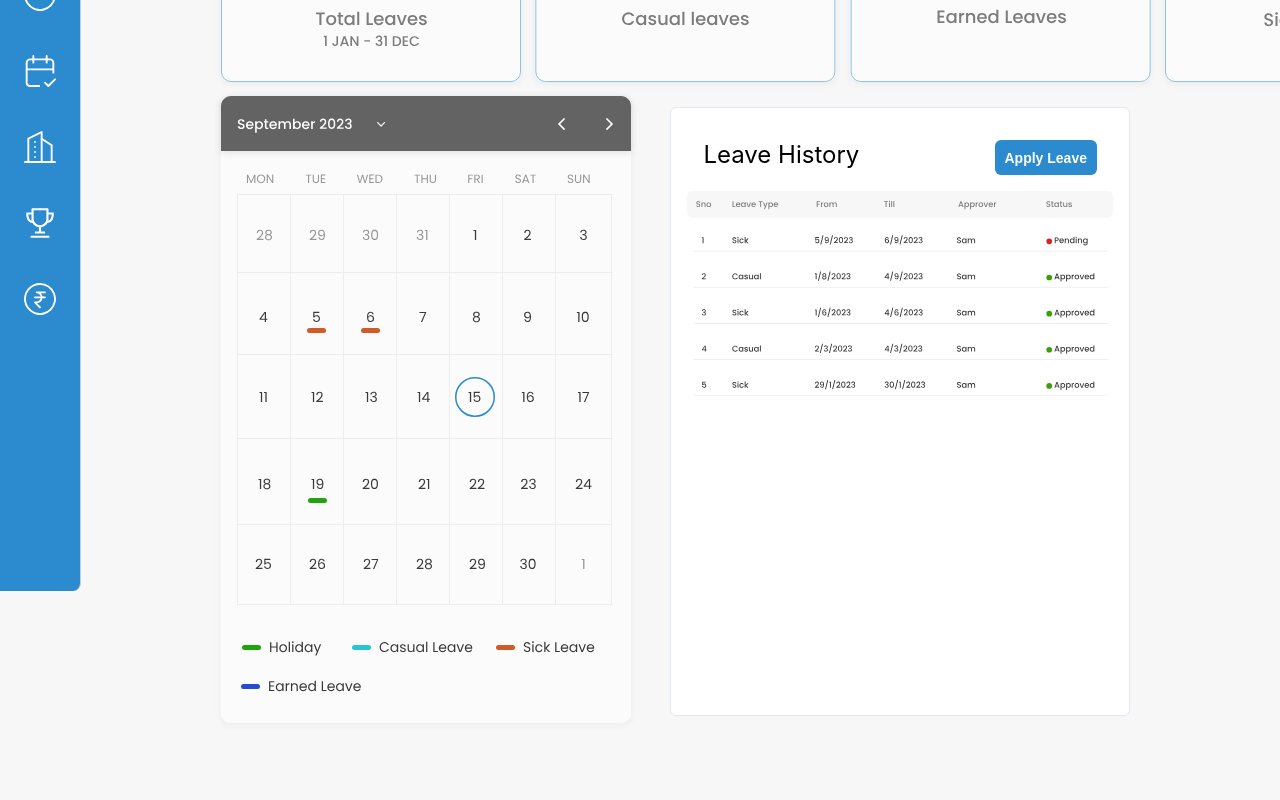
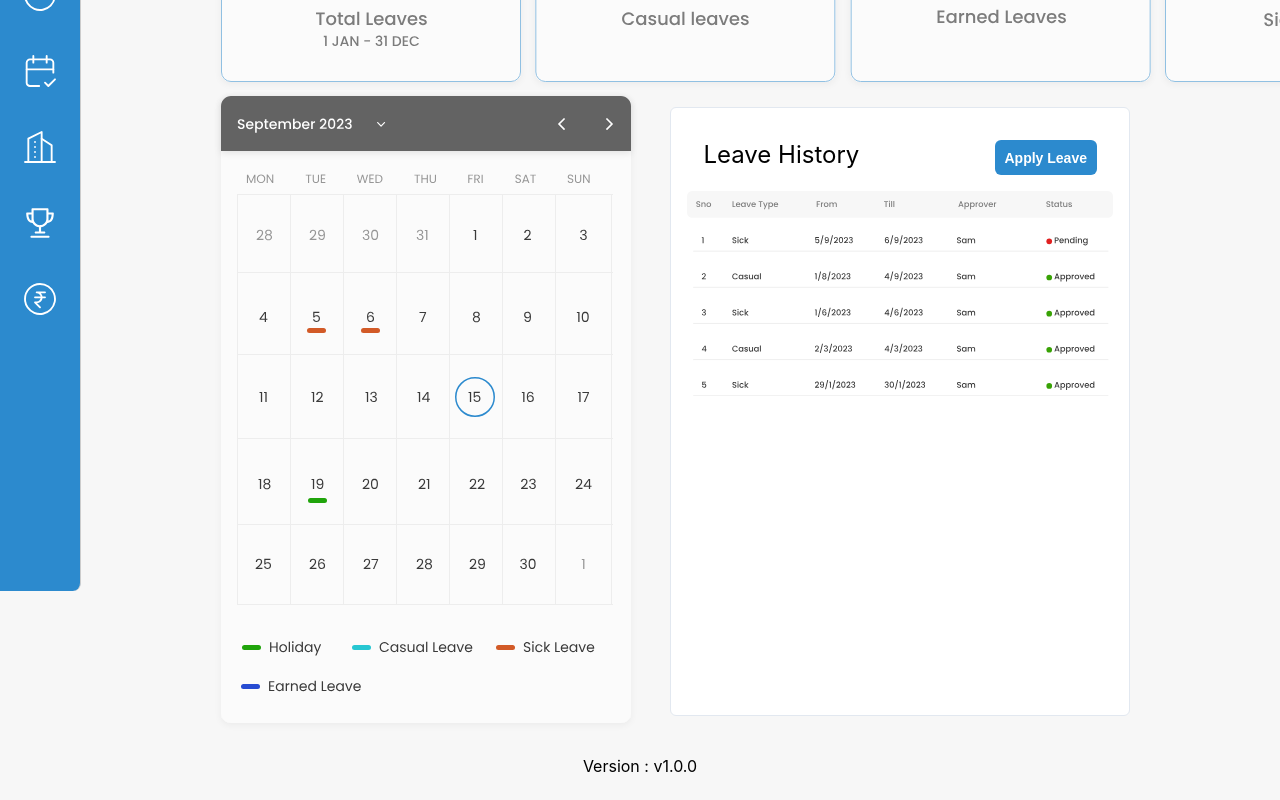
Before and after one commit to PRO-INDIA/RewardRally-HRMS-Sandbox, a React (Create React App) app: page /leaves in a window 1280 px wide. Shown: the part 273-1073 px from the top of the page. Before the commit the page ends 1005 px from the top, so only its background shows below. Built offline with nearby package versions, Linux system fonts and the light colour scheme.

Commit message:
feat: added version

```diff
--- /dev/null
+++ b/src/components/Footer/Footer.scss
@@ -0,0 +1,6 @@
+.version-number {
+  display: flex;
+  justify-content: center;
+  margin-top: 1.5rem;
+  margin-bottom: 1.5rem;
+}
--- /dev/null
+++ b/src/components/Footer/Footer.tsx
@@ -0,0 +1,10 @@
+import React, { FC } from "react";
+import "./Footer.scss";
+
+interface FooterProps {}
+
+const Footer: FC<FooterProps> = () => (
+  <div className="version-number">Version : v1.0.0</div>
+);
+
+export default Footer;
--- a/src/layout/Layout/Layout.tsx
+++ b/src/layout/Layout/Layout.tsx
@@ -10,6 +10,7 @@ import PersonalInfo from "../../components/PersonalInfo/PersonalInfo";
 import SideBar from "../../components/SideBar/SideBar";
 import TimeSheet from "../../components/TimeSheet/TimeSheet";
 import WorkHistroy from "../../components/WorkHistroy/WorkHistroy";
+import Footer from "../../components/Footer/Footer";
 
 interface LayoutProps {}
 
@@ -34,6 +35,7 @@ const Layout: FC<LayoutProps> = () => (
 				</main>
 			</BrowserRouter>
 		</div>
+		<Footer/>
 	</div>
 );
 
```
Also changed, not shown: 1 other file (tests, documents, lock files or other folders).
